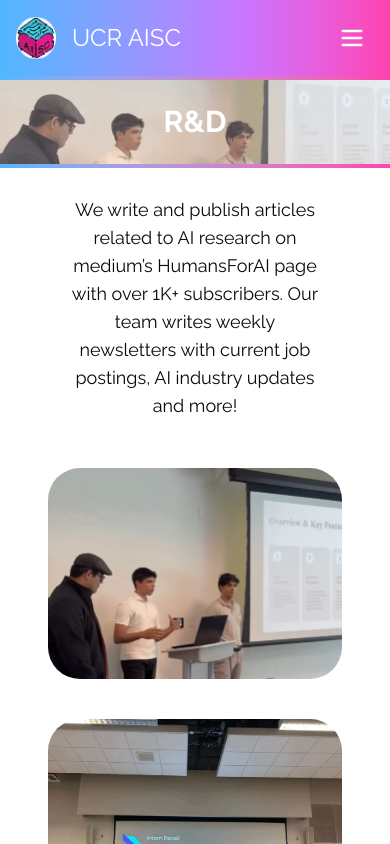
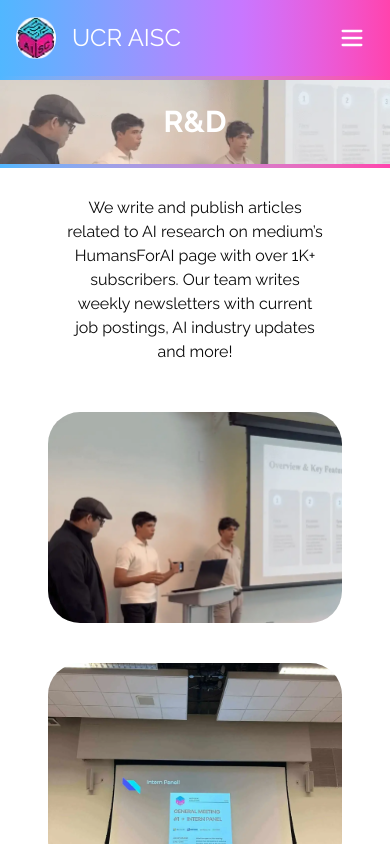
Before and after one commit to acm-ucr/aisc, a Next.js app: page /rnd in a window 390 px wide. Shown: the top 844 px of the page. Built offline with nearby package versions, Linux system fonts and the light colour scheme.

Commit message:
decreased text size on mobile

```diff
--- a/src/components/rnd/Description.tsx
+++ b/src/components/rnd/Description.tsx
@@ -1,7 +1,7 @@
 const Description = () => {
   return (
     <>
-      <p className="mx-auto my-7 w-2/3 text-center text-lg md:w-1/2 md:text-xl">
+      <p className="mx-auto my-7 w-2/3 text-center text-base md:w-1/2 md:text-xl">
         We write and publish articles related to AI research on medium’s
         HumansForAI page with over 1K+ subscribers. Our team writes weekly
         newsletters with current job postings, AI industry updates and more!
```
